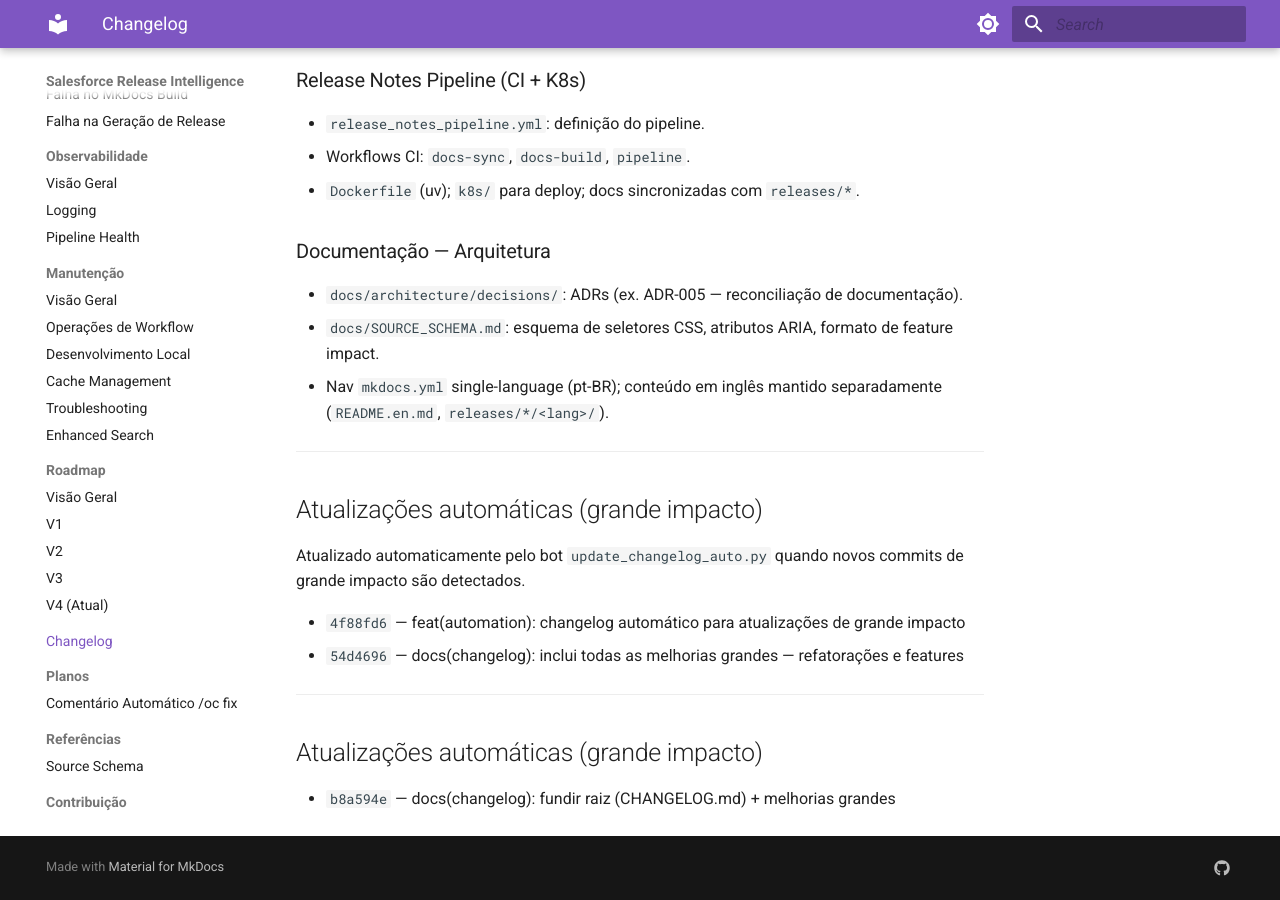
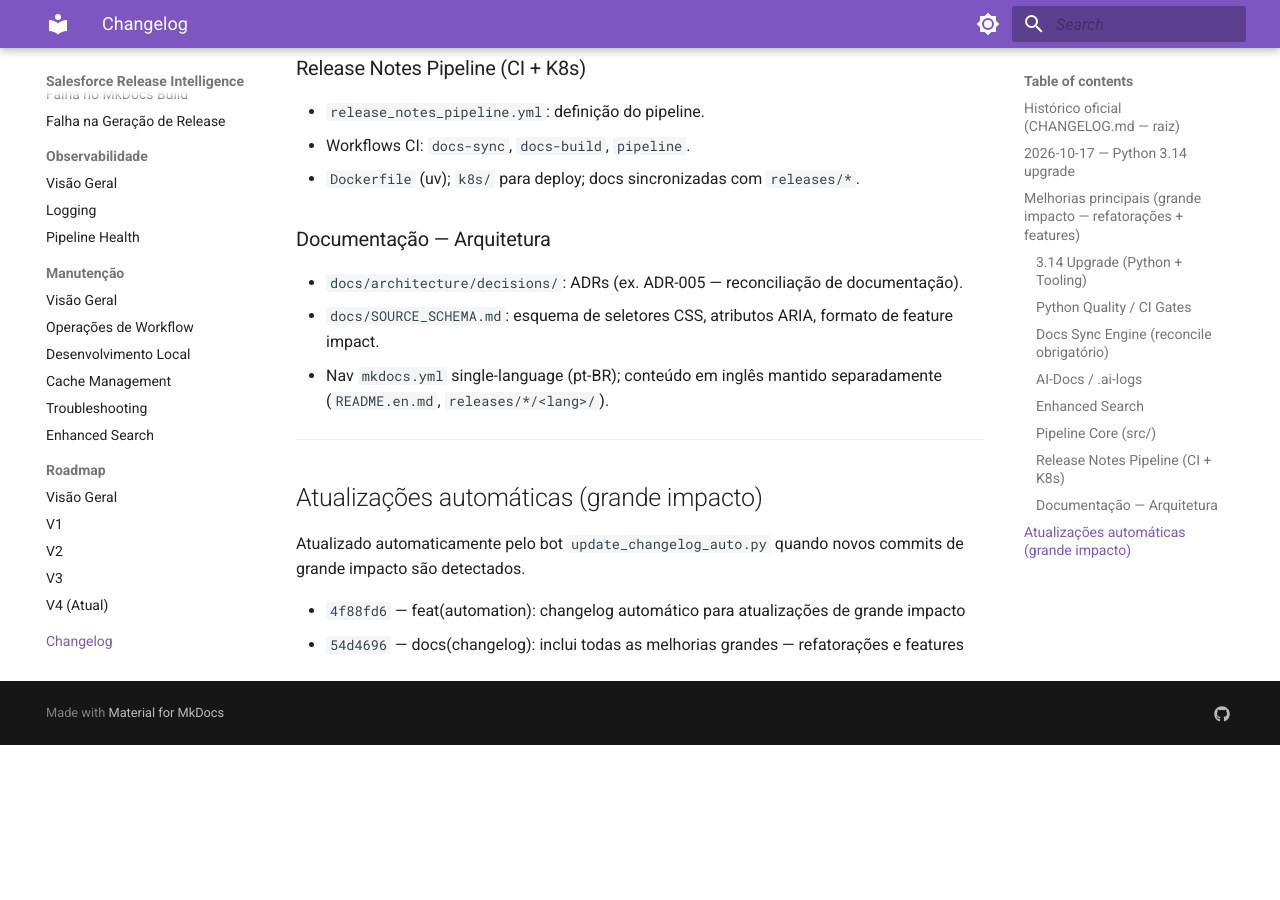
Before and after one commit to Fatal1tyBarucco/Salesforce-WebDev, an MkDocs documentation site: the page built from docs/changelog.md, in a window 1280 px wide and 900 px high, scrolled down 1852 px. Built offline with MkDocs 1.6.1 and Material for MkDocs 9.7.7, drawn with Linux system fonts in a browser that asks for light colours; after the commit the page ends 2597 px from its top, so only the background shows below that.

Commit message:
docs(changelog): fix MD001/MD025/MD024/MD032 lint errors

```diff
--- a/docs/changelog.md
+++ b/docs/changelog.md
@@ -4,7 +4,7 @@
 
 ---
 
-# Histórico oficial (CHANGELOG.md — raiz)
+## Histórico oficial (CHANGELOG.md — raiz)
 
 ## 2026-10-17 — Python 3.14 upgrade
 
@@ -15,7 +15,7 @@
 
 ---
 
-# Melhorias principais (grande impacto — refatorações + features)
+## Melhorias principais (grande impacto — refatorações + features)
 
 ### 3.14 Upgrade (Python + Tooling)
 
@@ -73,9 +73,3 @@
 
 - `4f88fd6` — feat(automation): changelog automático para atualizações de grande impacto
 - `54d4696` — docs(changelog): inclui todas as melhorias grandes — refatorações e features
-
----
-
-## Atualizações automáticas (grande impacto)
-
-- `b8a594e` — docs(changelog): fundir raiz (CHANGELOG.md) + melhorias grandes
```
